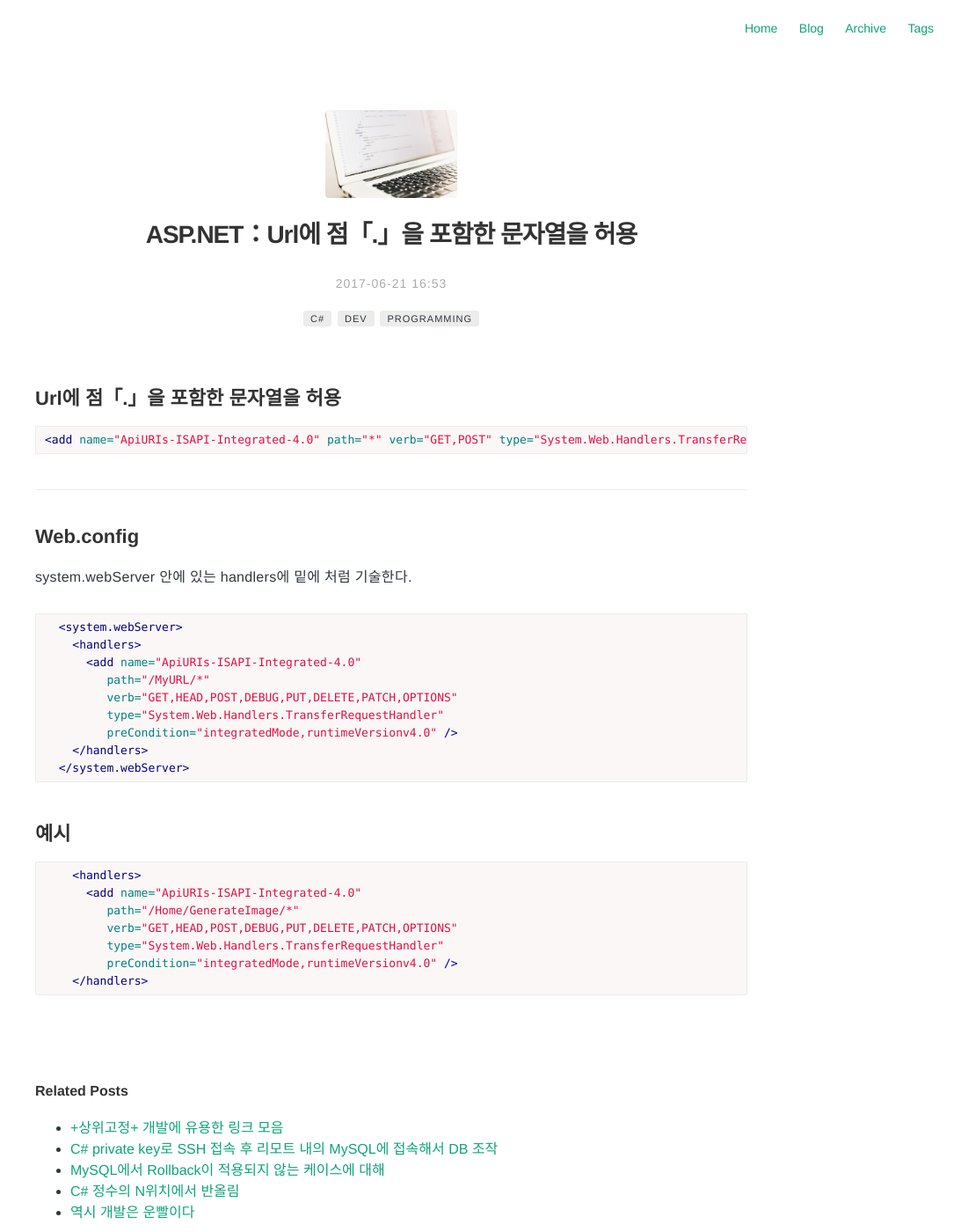
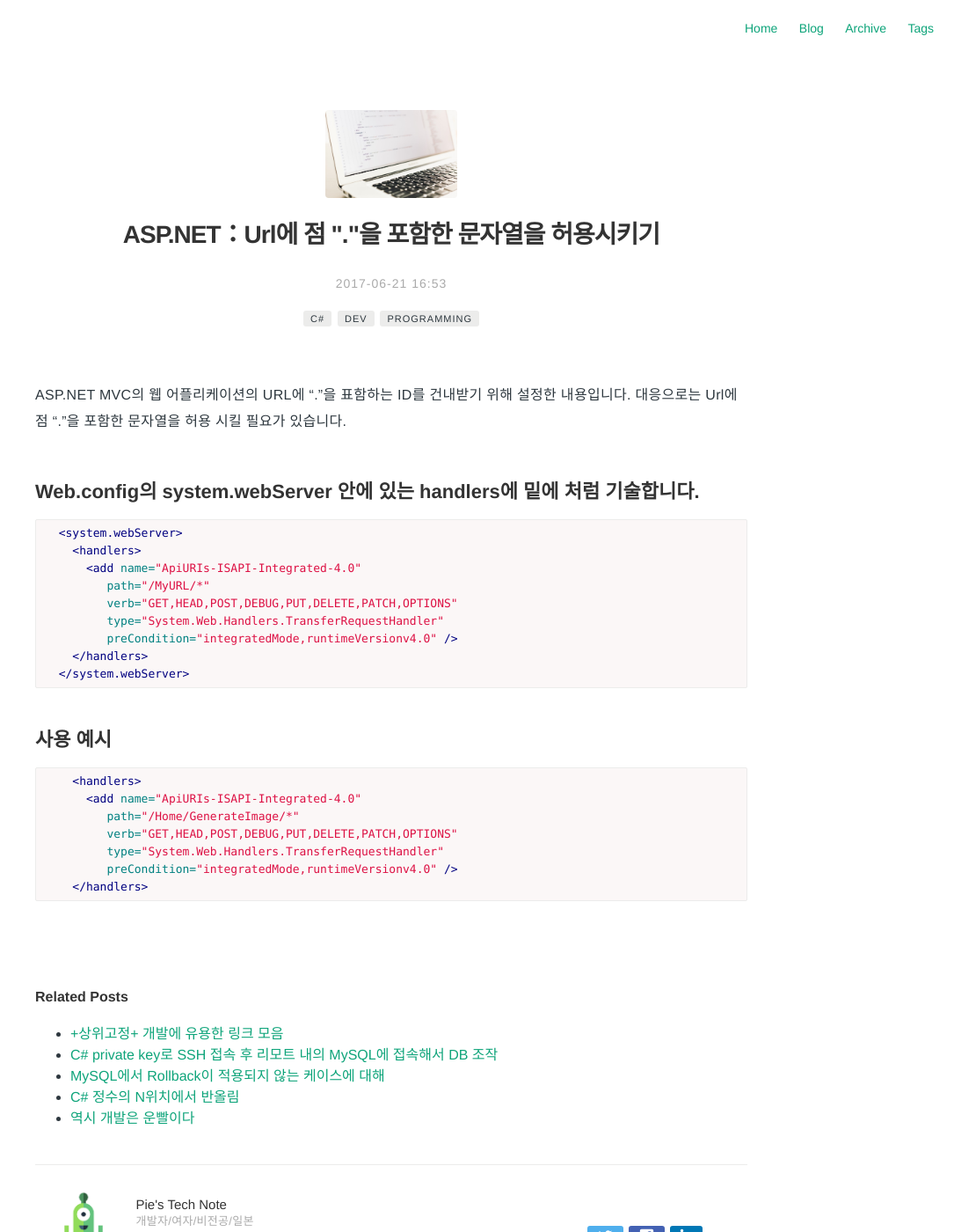
Before and after one commit to Pie001/pie001.github.io, a Jekyll site: the page built from _posts/2017-06-21-0027.md, in a window 1280 px wide and 1400 px high. Shown: the whole window at 88% size, without its empty margins (195-1280 px from the left). Built offline with Jekyll 4.4.1, drawn with Linux system fonts in a browser that asks for light colours; comment, search, counter and statistics services are not loaded.

Commit message:
Update 2017-06-21-0027.md

````diff
--- a/_posts/2017-06-21-0027.md
+++ b/_posts/2017-06-21-0027.md
@@ -1,5 +1,5 @@
 ---
-title: ASP.NET：Url에 점「.」을 포함한 문자열을 허용
+title: ASP.NET：Url에 점 "."을 포함한 문자열을 허용시키기
 layout: post
 date:  2017-06-21 16:53
 image: /assets/images/post_header.jpg
@@ -13,19 +13,13 @@
 - programming
 category: blog
 author: pie
-description: ASP.NET：Url에 점「.」을 포함한 문자열을 허용
+description: ASP.NET：Url에 점 "."을 포함한 문자열을 허용시키기
 ---
 
-## Url에 점「.」을 포함한 문자열을 허용
+ASP.NET MVC의 웹 어플리케이션의 URL에 "."을 표함하는 ID를 건내받기 위해 설정한 내용입니다.
+대응으로는 Url에 점 "."을 포함한 문자열을 허용 시킬 필요가 있습니다.
 
-```xml
-<add name="ApiURIs-ISAPI-Integrated-4.0" path="*" verb="GET,POST" type="System.Web.Handlers.TransferRequestHandler" preCondition="integratedMode,runtimeVersionv4.0" />
-```
-
----
-
-## Web.config
-system.webServer 안에 있는 handlers에 밑에 처럼 기술한다.
+## Web.config의 system.webServer 안에 있는 handlers에 밑에 처럼 기술합니다.
 ```xml
   <system.webServer>
     <handlers>
@@ -38,7 +32,7 @@
   </system.webServer>
 ```
 
-## 예시
+## 사용 예시
 
 ```xml
     <handlers>
````
